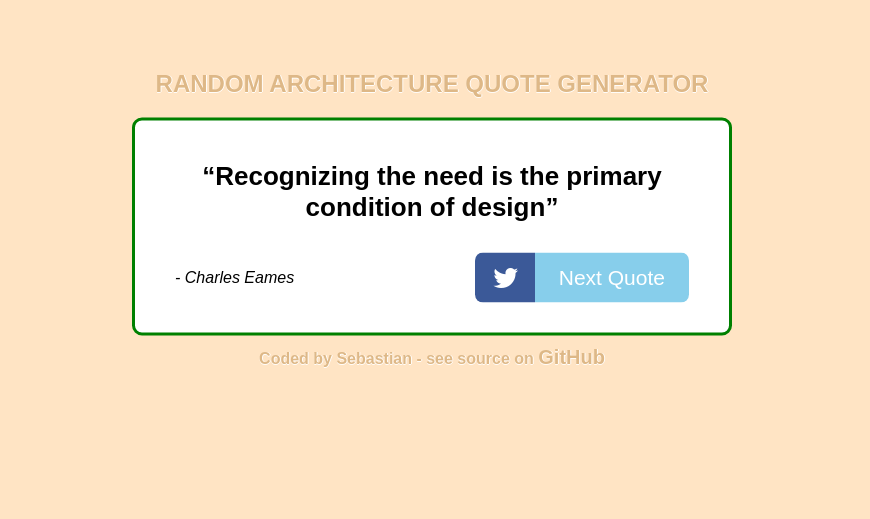
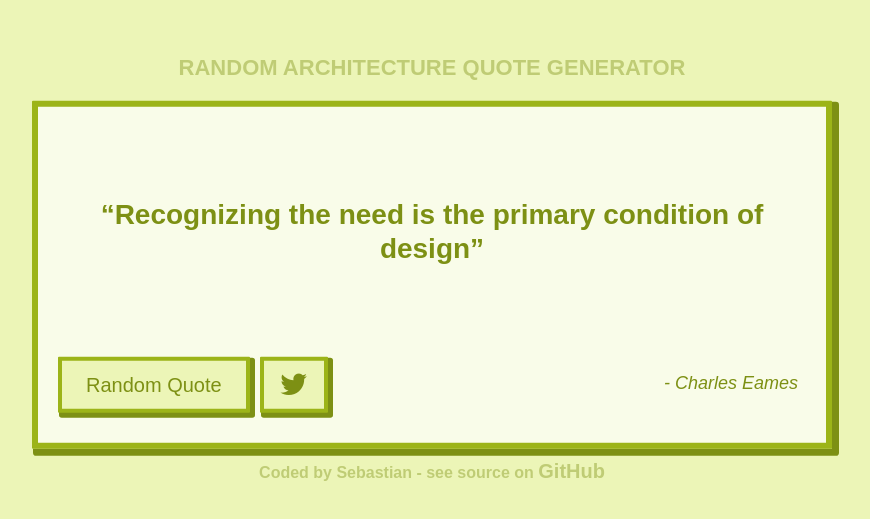
Before and after one commit to sebam2k4/Random-Quote-Generator-JS, a plain HTML site: page index.html in a window 1280 px wide. Shown: the part 131-650 px from the top of the page, without its empty margins (208-1078 px from the left). Drawn offline with Linux system fonts and the light colour scheme.

Commit message:
Changed colors, moved buttons to left, added fixed height

```diff
--- a/index.html
+++ b/index.html
@@ -2,32 +2,39 @@
 <html>
 
 <head>
-
+  <meta content="IE=edge" http-equiv="X-UA-Compatible">
+  <meta content="width=device-width, initial-scale=1" name="viewport">
+  <meta charset="UTF-8">
+  <title>Random Architecture Quote Generator</title>
+  <meta content="" name="description">
+  <meta content="Sebastian Kulig" name="author">
+  <link href="reset.css" rel="stylesheet">
   <link href="style.css" rel="stylesheet">
   <link href="https://maxcdn.bootstrapcdn.com/font-awesome/4.7.0/css/font-awesome.min.css" rel="stylesheet" integrity="sha384-wvfXpqpZZVQGK6TAh5PVlGOfQNHSoD2xbE+QkPxCAFlNEevoEH3Sl0sibVcOQVnN" crossorigin="anonymous">
-
 </head>
 
 <body>
  <div class="container">
- <header>
+ <header class="transparent">
    <h1>Random Architecture Quote Generator</h1>
  </header>
-  <main>
-    <div class="quote-box">
-      <q id="quote">Random Quote</q>
-      <nav>
-      <div class="author">
-        <p id="author">Author</p>
-      </div>
-      <div class="buttons">
-        <a href="#" title="Next Quote" class="btn" id="next" onClick="showNewQuote()"> Next Quote</a>
-        <a href="https://twitter.com/intent/tweet?" target="_blank" title="Tweet this quote" class="btn" id="tweet-quote"><i class="fa fa-2x fa-twitter" aria-hidden="true"></i></a>
-      </div>
-      </nav>
+  <main class="quote-box border">
+
+    <div class="quote-area">
+    <q id="quote">Random Quote</q>
     </div>
+
+    <div class="author">
+      <p id="author">Author</p>
+    </div>
+
+    <div class="buttons">
+      <a class="btn border-smaller" id="next" href="#" title="Next Quote" onClick="showNewQuote()"> Random Quote</a>
+      <a class="btn border-smaller" id="tweet-quote" href="https://twitter.com/intent/tweet?" target="_blank" title="Tweet this quote"><i class="fa fa-twitter" aria-hidden="true"></i></a>
+    </div>
+
   </main>
-    <footer>
+    <footer class="transparent">
       <p>Coded by Sebastian - see source on <a href="https://github.com/sebam2k4/Random-Quote-Generator-JS">GitHub</a></p>
     </footer>
   </div>
--- /dev/null
+++ b/reset.css
@@ -0,0 +1,34 @@
+/* reset browser styles */
+html, body, div, span, object, iframe, h1, h2, h3, h4, h5, h6, p, blockquote, pre, a, abbr, acronym, address, big, cite, code, del, dfn, em, img, ins, kbd, q, s, samp,small, strike, strong, sub, sup, tt, var, b, u, i, center, dl, dt, dd, ol, ul, li, fieldset, form, label, legend,
+table, caption, tbody, tfoot, thead, tr, th, td, article, aside, canvas, details, embed,
+figure, figcaption, footer, header, hgroup, menu, nav, output, ruby, section, summary,
+time, mark, audio, video {
+	margin: 0;
+	padding: 0;
+	border: 0;
+	font-size: 100%;
+
+}
+article, aside, details, figcaption, figure, footer, header, hgroup, menu, nav, section {
+	display: block;
+}
+body {
+	line-height: 1.2;
+}
+ol {
+	padding-left: 1.4em;
+	list-style: decimal;
+}
+ul {
+	padding-left: 1.4em;
+	list-style: square;
+}
+table {
+	border-collapse: collapse;
+	border-spacing: 0;
+}
+* {
+
+  box-sizing: border-box;
+}
+/* end reset browser styles */
--- a/style.css
+++ b/style.css
@@ -1,17 +1,9 @@
-* {
-  margin: 0;
-  padding: 0;
-  list-style: none;
-  vertical-align: baseline;
-  box-sizing: border-box;
-}
-
 body {
   font-size: 14px;
-  color: black;
-  background-color: bisque;
+  background-color: #ECF5B7;
   font-family: sans-serif;
   text-align: center;
+  color: #7D9014;
 }
 
 a {
@@ -19,79 +11,90 @@ a {
   color: inherit;
 }
 
+.border {
+  border: 6px solid #9CB418;
+  box-shadow: 4px 4px 0px 3px #7D9014;
+}
+
+.border-smaller {
+  border: 4px solid #9CB418;
+  box-shadow: 3px 3px 0px 2px #7D9014;
+}
+
+.border-smaller:active {
+  box-shadow: none;
+}
+
+.transparent {
+	zoom: 1;
+	filter: alpha(opacity=40);
+	opacity: 0.4;
+}
+
 .container {
-  margin-top: -50px;
+  width: 100%;
   position: absolute;
   top: 50%;
   left: 50%;
   -ms-transform: translate(-50%, -50%);
   transform: translate(-50%, -50%);
-}
+  }
 
 header {
   margin-bottom: 20px;
-  font-size: 12px;
+  font-size: 22px;
   text-transform: uppercase;
-  color: burlywood;
-  text-shadow: 0px 1px 0px rgba(255,255,255,.9), 1px 0px 0px rgba(255,255,255,.9) ;
 }
 
 .quote-box {
-  border-radius: 10px;
-  border: 3px solid green;
-  width: 600px;
+  border-radius: 1px;
+  width: 90%;
+  max-width: 800px;
   margin: auto;
-  padding: 40px 40px 30px 40px;
+  padding: 0px 20px 30px 20px;
   display: table;
-  background-color: #fff;
+  background-color: rgba(255,255,255,.7);
+}
+
+.quote-area {
+  min-height: 250px;
+  position: relative;
 }
 
 #quote {
-  font-size: 26px;
+  padding: 40px 20px;
+  font-size: 28px;
   font-weight: 600;
   display: block;
+  position: absolute;
+  top: 50%;
+  left: 50%;
+  -ms-transform: translate(-50%, -50%);
+  transform: translate(-50%, -50%);
+  width: 100%;
 }
 
-nav {
-  margin-top: 30px;
-  overflow: auto;
-}
-
-.quote-box .buttons {
-  display: block;
-  overflow: auto;
-  border-radius: 8px;
-  display: inline-block;
-  float: right;
-
-}
-
-.quote-box .buttons a.btn {
-  float: right;
-  display: inline-block;
-  color: white;
-  padding: 11px 18px;
-  height: auto;
+.btn {
+  color: #7D9014;
+  float: left;
+  margin-right: 10px;
+  background-color: #ECF5B7;
+  border-radius: 1px;
+  font-size: 20px;
 }
 
 #next {
-  background-color: skyblue;
-  padding: 13px 24px;
-  font-size: 21px;
+  padding: 12px 24px;
 }
 
 #tweet-quote {
-  background-color: #3b5998;
-  width: 60px;
-
+  padding: 6px 16px;
+  font-size: 30px;
 }
 
 .author {
-  overflow: auto;
-  display: block;
-  float: left;
-  font-size: 16px;
-  text-align: center;
+  font-size: 18px;
+  float: right;
   padding: 16px 8px 16px 0px;
   font-style: italic;
 }
@@ -104,14 +107,8 @@ footer {
   padding-top: 10px;
   font-size: 16px;
   font-weight: bolder;
-  color: burlywood;
-  text-shadow: 0px 1px 0px rgba(255,255,255,.9), 1px 0px 0px rgba(255,255,255,.9) ;
 }
 footer p a {
   font-weight: 800;
   font-size: 20px;
 }
-
-footer p a:hover {
-  color:chocolate;
-}
```
